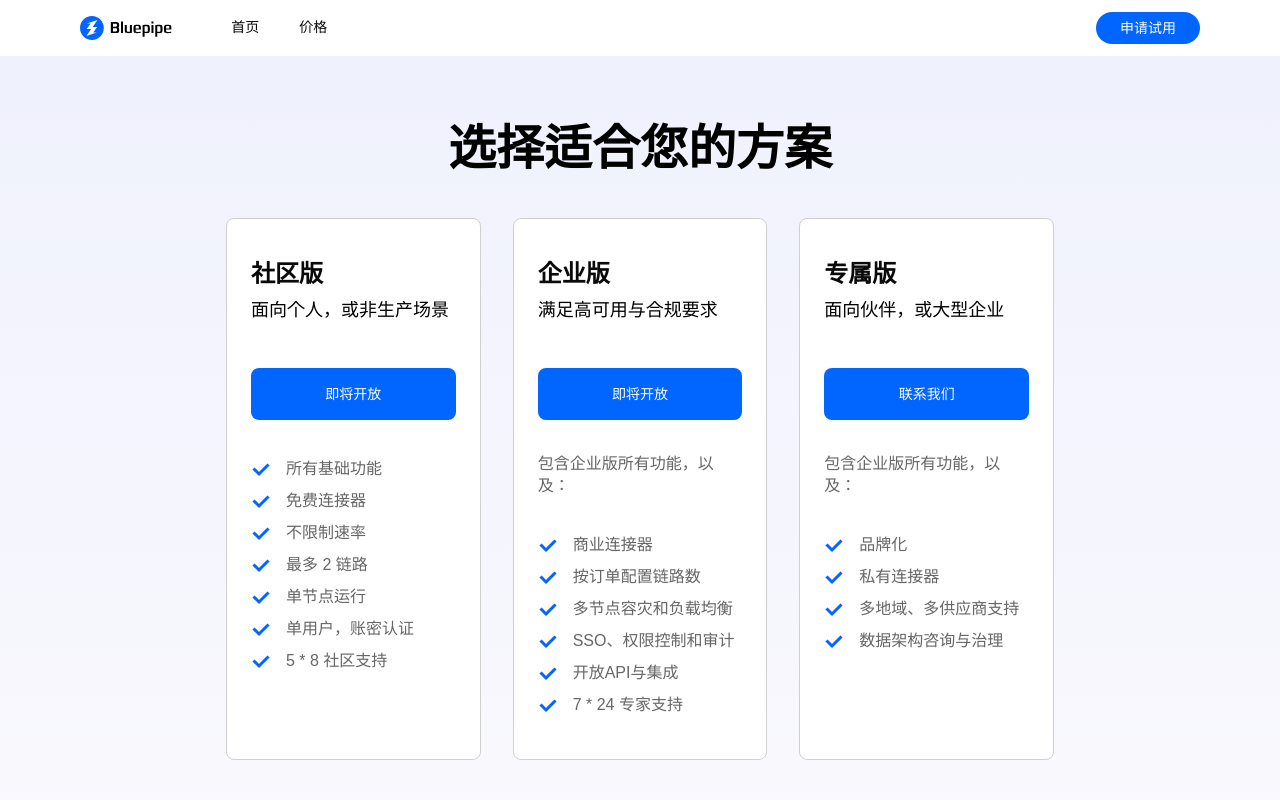
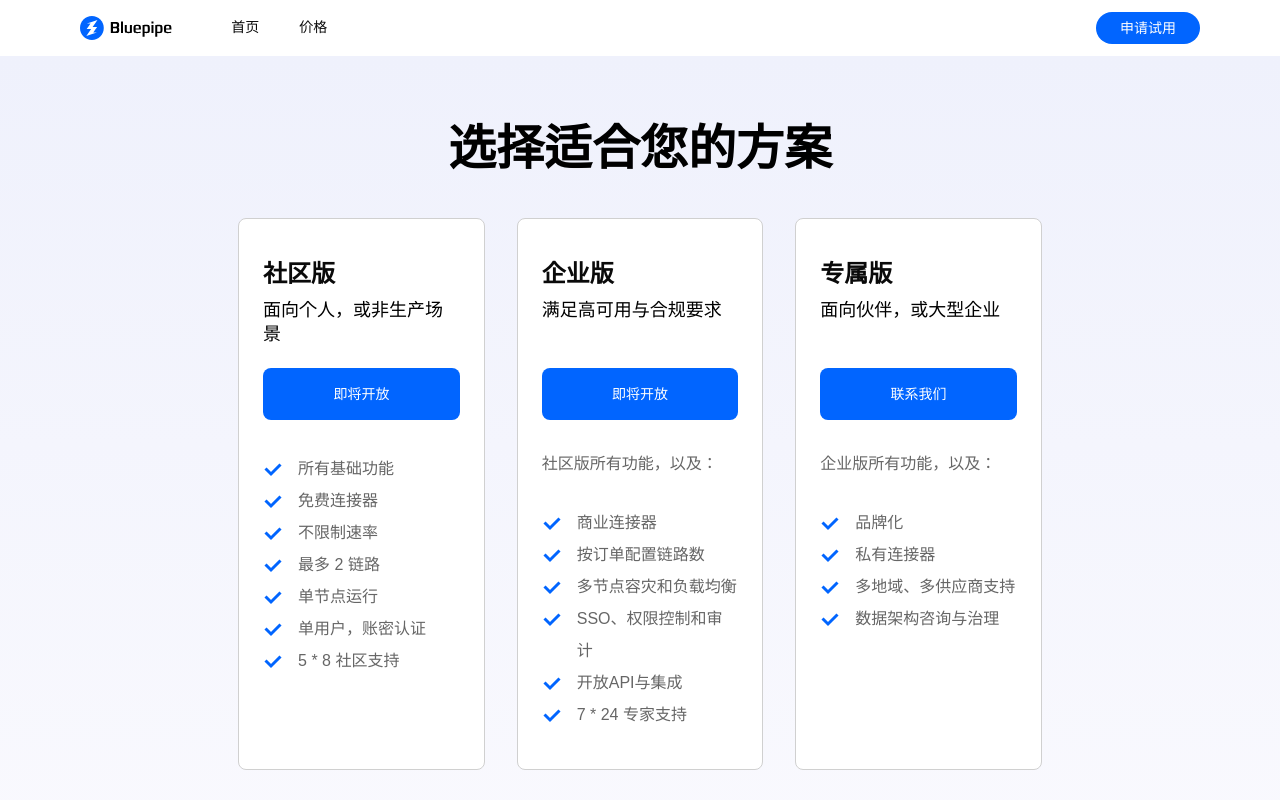
Before and after one commit to 1stblue/1stblue.github.io, a Next.js app: page /price in a window 1280 px wide. Shown: the top 800 px of the page. Built offline with nearby package versions, Linux system fonts and the light colour scheme.

Commit message:
文案调整

```diff
--- a/src/components/price/Package.tsx
+++ b/src/components/price/Package.tsx
@@ -22,7 +22,7 @@ export default function Package() {
             desc: '满足高可用与合规要求',
             price: '680',
             discount: ['限时优惠：满10送2月'],
-            preList: '包含企业版所有功能，以及：',
+            preList: '社区版所有功能，以及：',
             list: ['商业连接器', '按订单配置链路数', '多节点容灾和负载均衡', 'SSO、权限控制和审计', '开放API与集成', '7 * 24 专家支持']
         },
         {
@@ -30,7 +30,7 @@ export default function Package() {
             desc: '面向伙伴，或大型企业',
             price: '',
             discount: [],
-            preList: '包含企业版所有功能，以及：',
+            preList: '企业版所有功能，以及：',
             list: ['品牌化', '私有连接器', '多地域、多供应商支持', '数据架构咨询与治理']
         }
     ]
```
